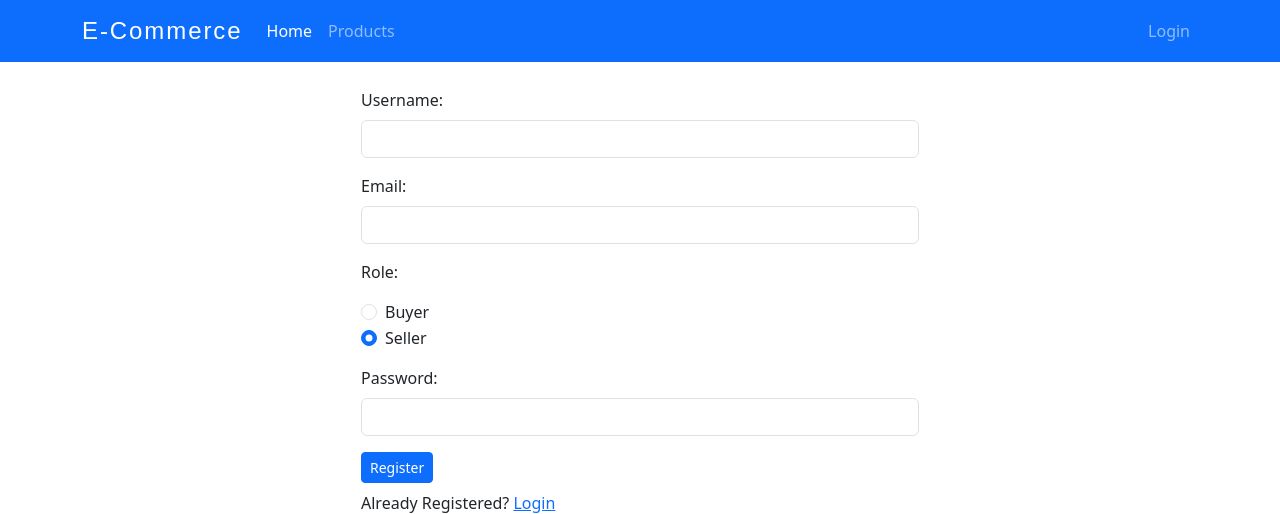
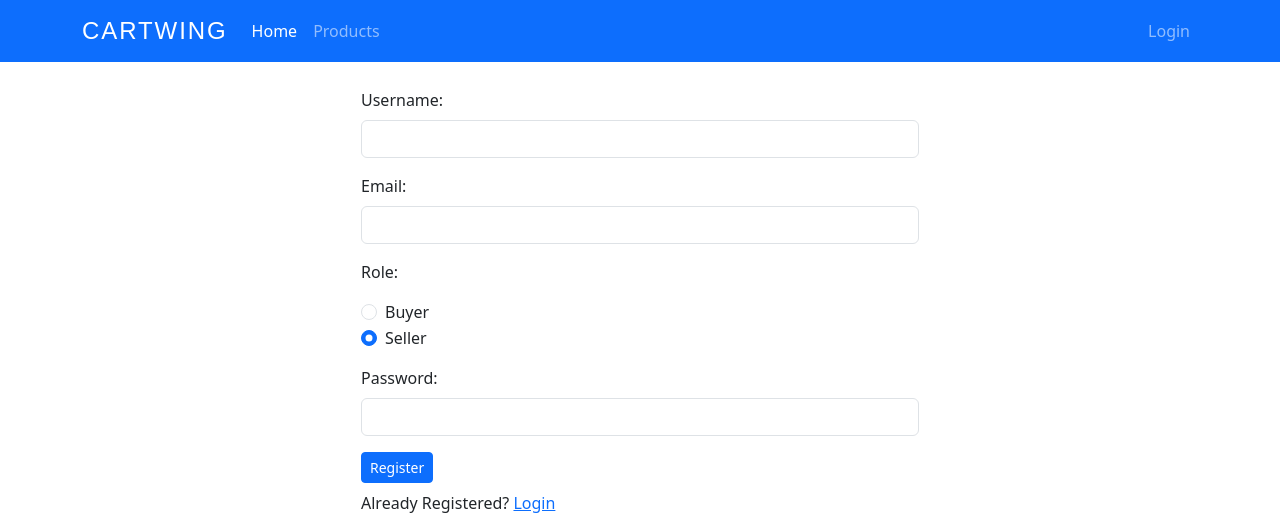
Before and after one commit to visheshgupta620/E-Commerce, a Node server app: page /register in a window 1280 px wide. Shown: the top 514 px of the page. Run offline with Node 20, Linux system fonts and the light colour scheme; some libraries are stand-ins or nearby versions.

Commit message:
name changed

```diff
--- a/views/home.ejs
+++ b/views/home.ejs
@@ -14,7 +14,7 @@
     <div class="cover-container d-flex w-100 h-100 p-3 mx-auto flex-column">
         <header class="mb-auto">
             <div>
-                <h3 class="float-md-left mb-0">Shopping Cart</h3>
+                <h3 class="float-md-left mb-0">CARTWING</h3>
                 <nav class="nav nav-masthead justify-content-center float-md-right">
                     <a class="nav-link active" aria-current="page" href="#">Home</a>
                     <a class="nav-link" href="/products">Products</a>
--- a/views/partials/navbar.ejs
+++ b/views/partials/navbar.ejs
@@ -1,6 +1,6 @@
 <nav class="navbar navbar-expand-lg navbar-dark bg-primary fixed-top">
   <div class="container">
-    <a class="navbar-brand" href="/">E-Commerce</a>
+    <a class="navbar-brand" href="/">CARTWING</a>
     <button class="navbar-toggler" type="button" data-bs-toggle="collapse" data-bs-target="#navbarSupportedContent" aria-controls="navbarSupportedContent" aria-expanded="false" aria-label="Toggle navigation">
       <span class="navbar-toggler-icon"></span>
     </button>
```
